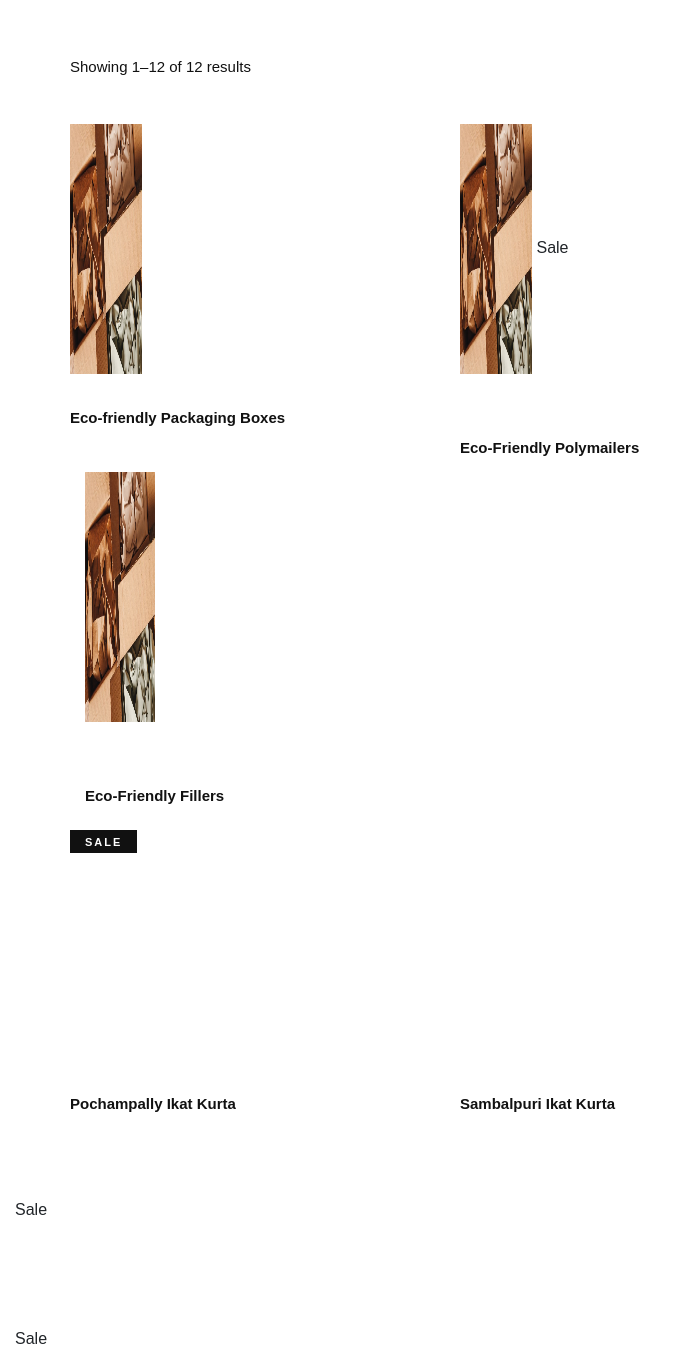
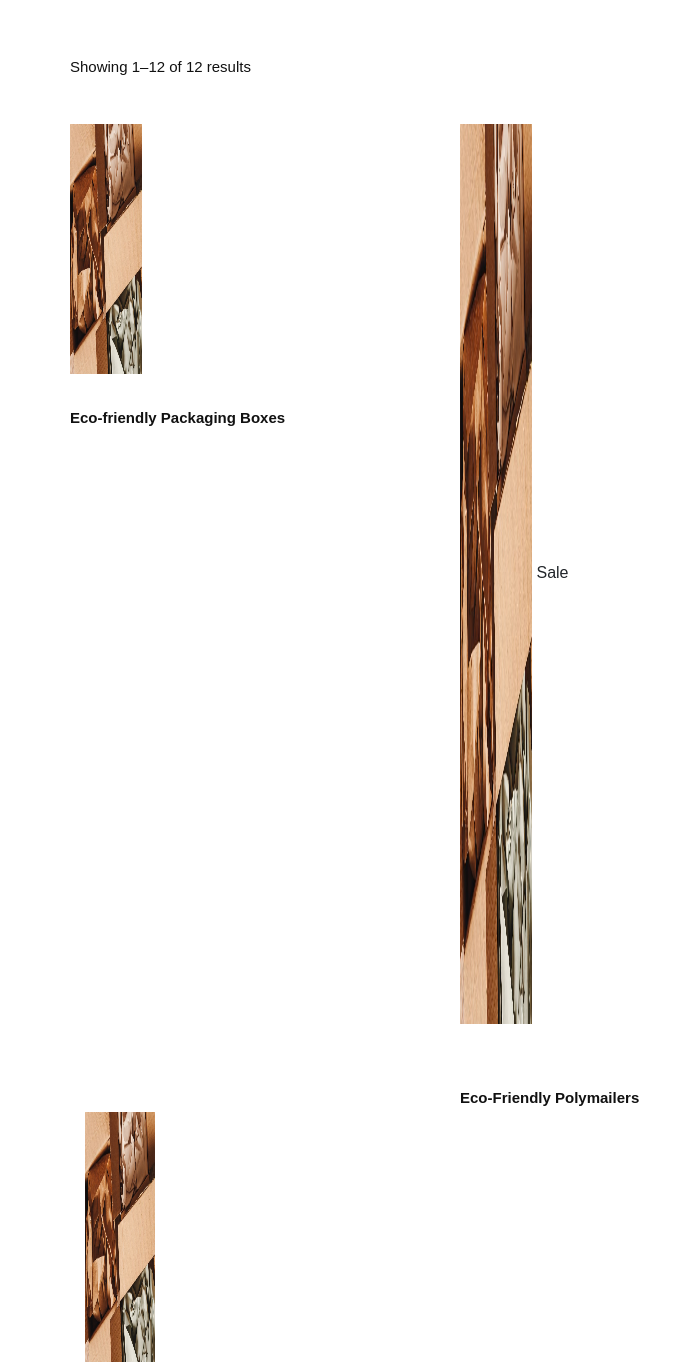
Before and after one commit to earthypackaging/earthypackaging.github.io, a plain HTML site: page inner-page.html in a window 1280 px wide. Shown: the part 200-1565 px from the top of the page, without its empty margins (0-687 px from the left). Drawn offline with Linux system fonts and the light colour scheme.

Commit message:
Update inner-page.html

```diff
--- a/inner-page.html
+++ b/inner-page.html
@@ -294,7 +294,7 @@
                         <div class="col-lg-4 col-md-6 col-sm-6">
                             <div class="product__item">
                                 <div class="product__item__pic set-bg" data-setbg="assets/img/portfolio/portfolio-details-3.jpg">
-                                   <img src="https://raw.githubusercontent.com/earthypackaging/earthypackaging.github.io/main/assets/img/portfolio/portfolio-2.jpg" alt="Girl in a jacket" width="800" height="250">
+                                   <img src="https://raw.githubusercontent.com/earthypackaging/earthypackaging.github.io/main/assets/img/portfolio/portfolio-2.jpg" alt="Girl in a jacket" width="1500" height="250">
 
                                   <!--                                     <ul class="product__hover">
                                         <li><a href="#"><img src="img/icon/heart.png" alt=""></a></li>
@@ -330,7 +330,7 @@
                         </div>
                         <div class="col-lg-4 col-md-6 col-sm-6">
                             <div class="product__item sale">
-                                   <img src="https://raw.githubusercontent.com/earthypackaging/earthypackaging.github.io/main/assets/img/portfolio/portfolio-2.jpg" alt="Girl in a jacket" width="800" height="250">
+                                   <img src="https://raw.githubusercontent.com/earthypackaging/earthypackaging.github.io/main/assets/img/portfolio/portfolio-2.jpg" alt="Girl in a jacket" width="1500" height="900">
                                     <span class="label">Sale</span>
 <!--                                     <ul class="product__hover">
                                         <li><a href="#"><img src="img/icon/heart.png" alt=""></a></li>
@@ -411,7 +411,7 @@
                                     </ul> -->
                                 </div>
                                 <div class="product__item__text">
-                                    <h6>Pochampally Ikat Kurta</h6>
+                                    <h6>Eco-Friendly Tapes</h6>
                                     <a href="shop-details.html" class="add-cart">ORDER NOW</a>
 <!--                                     <div class="rating">
                                         <i class="fa fa-star"></i>
@@ -446,7 +446,7 @@
                                     </ul> -->
                                 </div>
                                 <div class="product__item__text">
-                                    <h6>Sambalpuri Ikat Kurta</h6>
+                                    <h6>Eco-Friendly Tags & Stickers</h6>
                                     <a href="shop-details.html" class="add-cart">ORDER NOW</a>
 <!--                                     <div class="rating">
                                         <i class="fa fa-star-o"></i>
```
